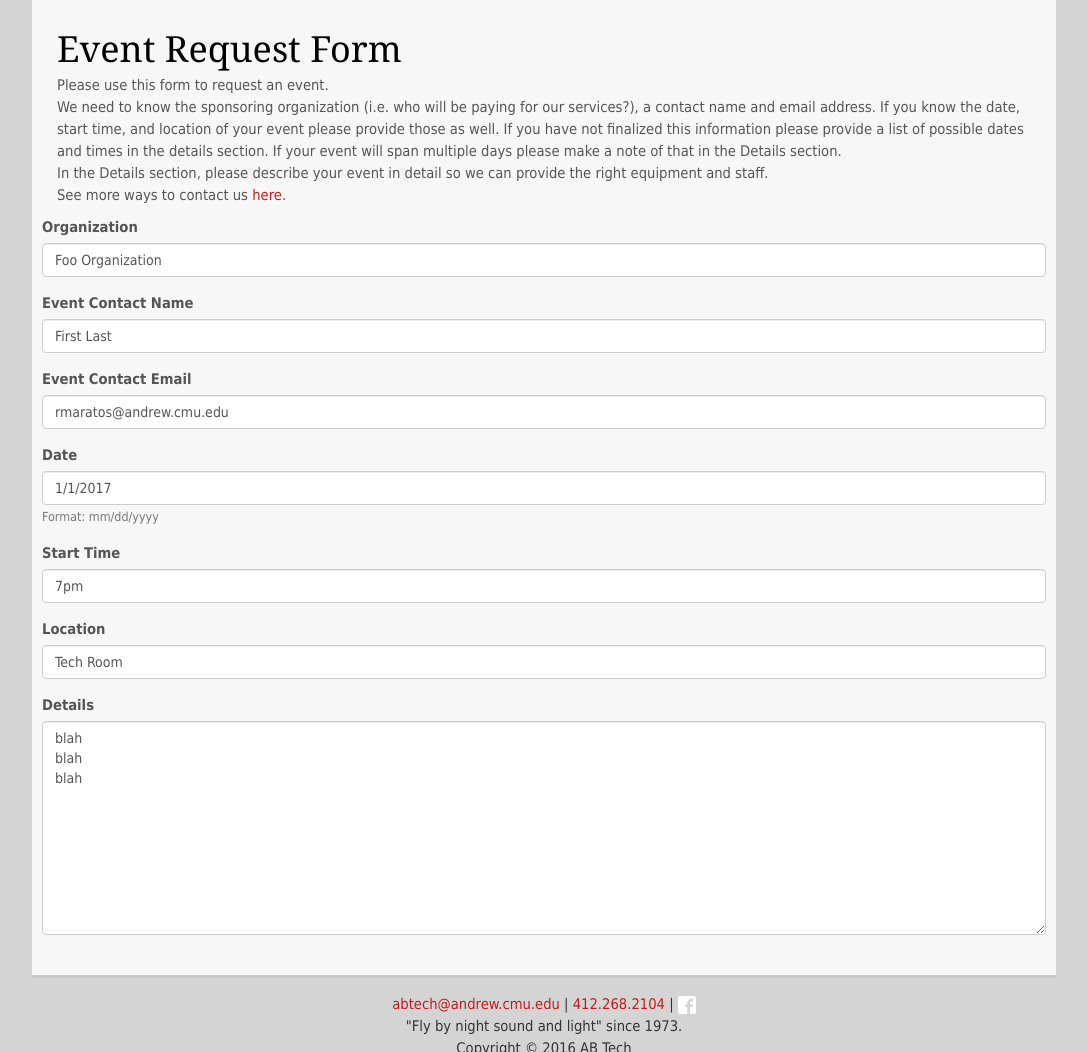
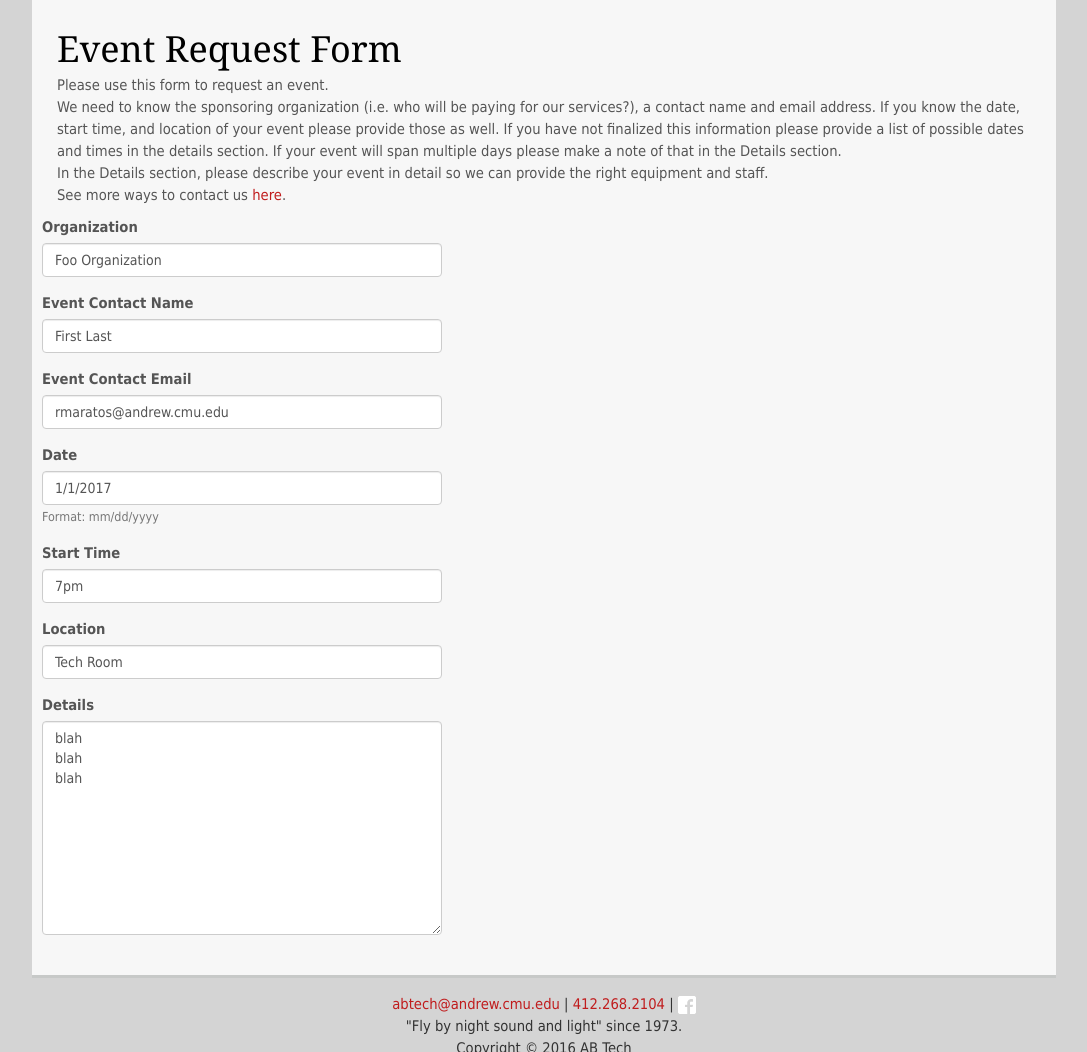
Before and after one commit to ABTech/abtech.org, a Django app: page /request in a window 1280 px wide. Shown: the part 88-1140 px from the top of the page, without its empty margins (96-1183 px from the left). Run offline with Django 3.2, Linux system fonts and the light colour scheme; some libraries are stand-ins or nearby versions.

Commit message:
Made form inputs not full width for wide screen resolutions

```diff
--- a/static/css/style.css
+++ b/static/css/style.css
@@ -232,6 +232,7 @@ footer {
         width: 700px;
         height: 425px;
     }
+
     .content-block {
         margin: 30px auto 0px auto;
         width: 80%;
@@ -241,15 +242,16 @@ footer {
     .navbar-collapse {
         width: 110%;
     }
-    .form-horizontal{
-        width: 500px;
+
+    .form-control{
+        width:400px;
     }
 
 }
 
 @media only screen and (min-width: 990px) {
-    .form-horizontal{
-        width: auto;
+    .form-control{
+        width:400px;
     }
 }
 
@@ -268,9 +270,6 @@ footer {
     .navbar-collapse {
         width: 50%;
     }
-    .form-horizontal{
-        width: auto;
-    }
 
 }
 
```
